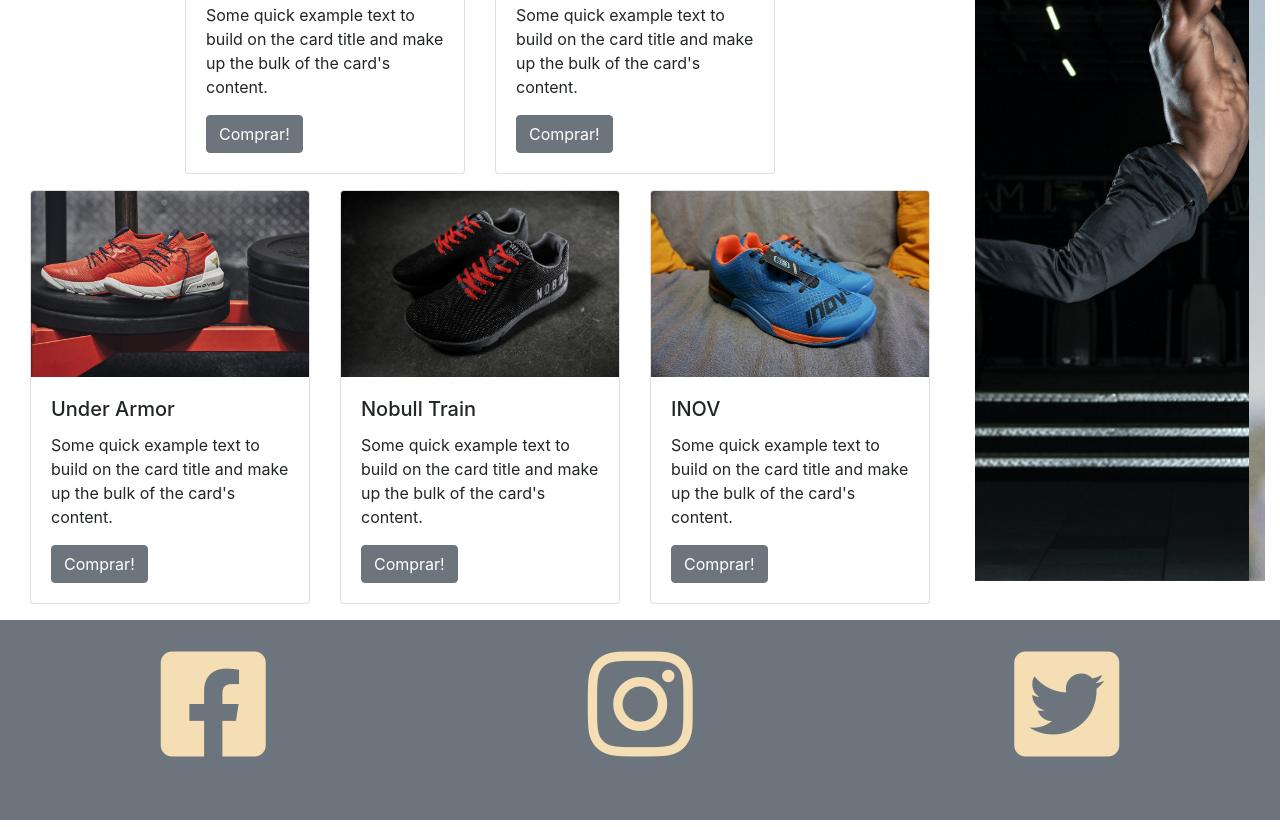
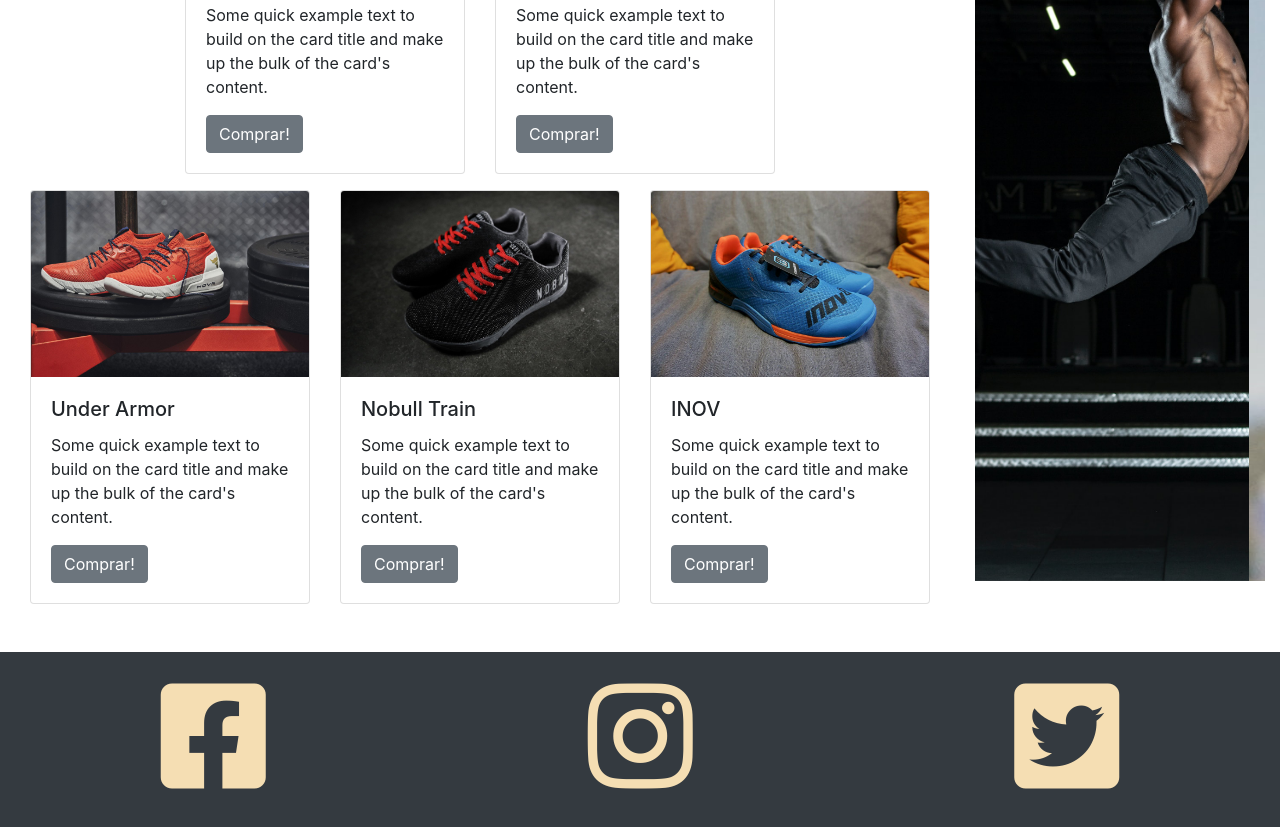
Before and after one commit to ferreque/crosstore, a plain HTML site: page index.html in a window 1280 px wide. Shown: the part 1303-2130 px from the top of the page. Drawn offline with nearby package versions, Linux system fonts and the light colour scheme.

Commit message:
pagina 1pal terminada

```diff
--- a/index.html
+++ b/index.html
@@ -189,7 +189,9 @@
             </aside>
           </div>
         </main>
-        <footer class="container-fluid bg-secondary mt-3 pt-4">
+
+        <!-- FOOTER -->
+        <footer class="container-fluid bg-dark mt-5 pt-4">
           <div class="row">
             <div class="col text-center">
               <a href=""><i class="fab fa-facebook-square"></i></a>
--- a/style.css
+++ b/style.css
@@ -29,7 +29,7 @@
 }
 
 footer {
-    height: 200px;
+    height: 175px;
 }
 
 footer i{
```
